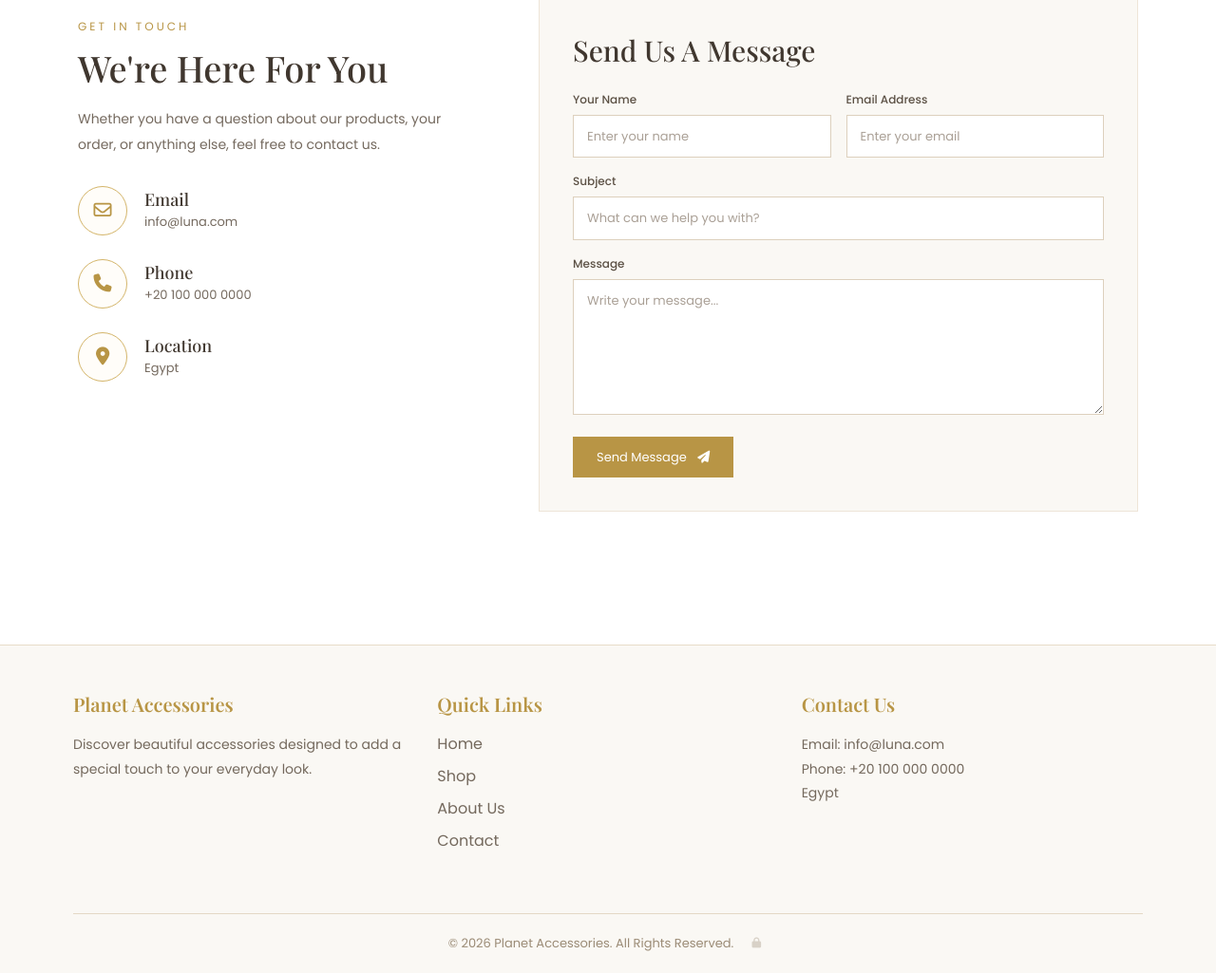
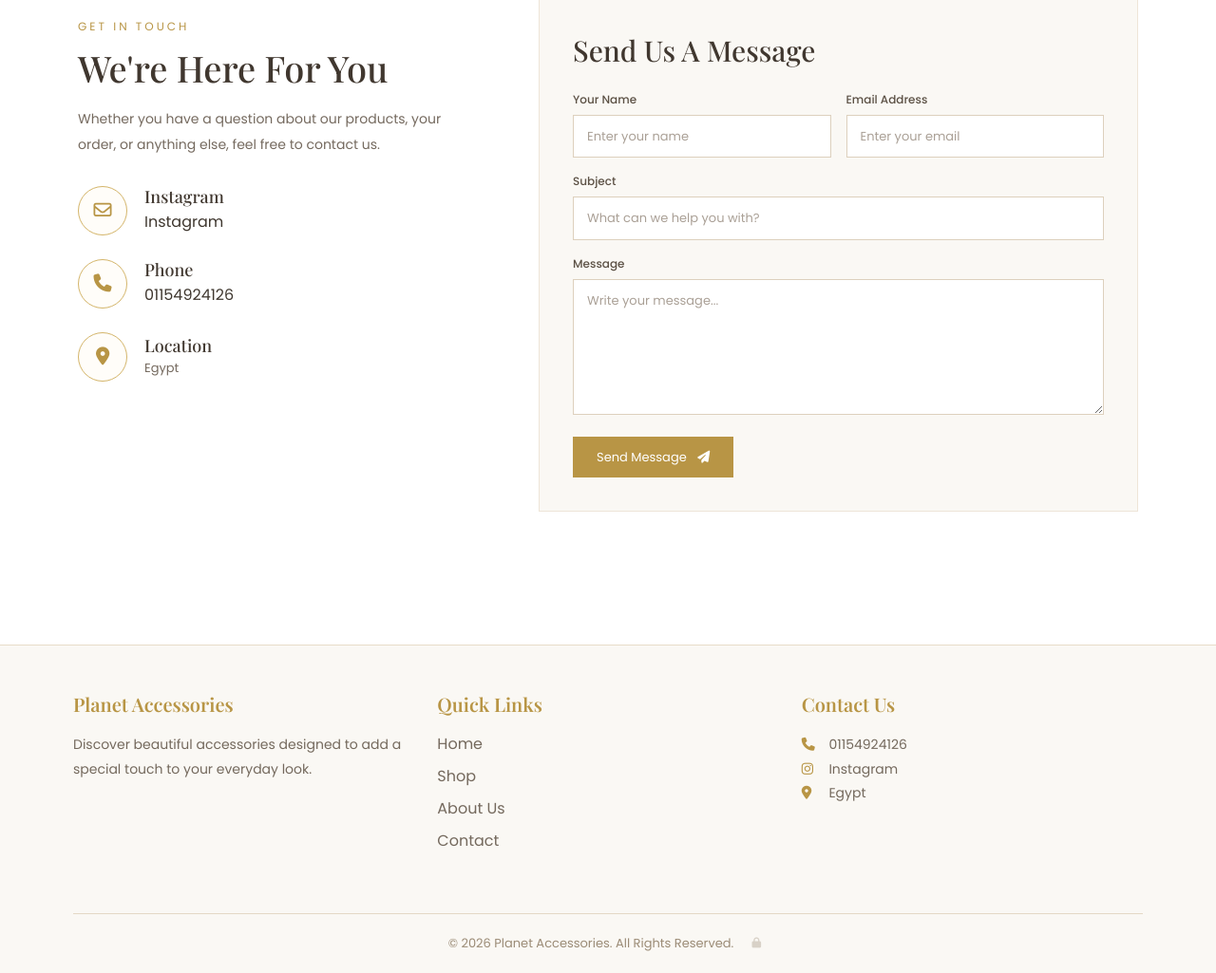
Before and after one commit to kh0165/planet-accessories, a Django app: page /contact/ in a window 1280 px wide. Shown: the part 369-1394 px from the top of the page at 95% size. Run offline with Django 5.2, Linux system fonts and the light colour scheme.

Commit message:
Update contact information and page styling

```diff
--- a/static/css/style.css
+++ b/static/css/style.css
@@ -3508,3 +3508,21 @@ main {
     }
 
 }
+
+/* ================= FOOTER CONTACT ================= */
+
+.footer-contact-link {
+    color: inherit;
+    text-decoration: none;
+    transition: 0.3s ease;
+}
+
+.footer-contact-link:hover {
+    color: #b89545;
+}
+
+.footer-contact-icon {
+    width: 20px;
+    margin-right: 5px;
+    color: #b89545;
+}
--- a/templates/base.html
+++ b/templates/base.html
@@ -153,11 +153,31 @@
                     </h5>
 
                     <p class="footer-text">
-                        Email: info@luna.com
+
+                        <i class="fa-solid fa-phone footer-contact-icon"></i>
+                        <a
+                            href="tel:01154924126"
+                            class="footer-contact-link"
+                        >
+                            01154924126
+                        </a>
+
                         <br>
-                        Phone: +20 100 000 0000
+
+                        <i class="fa-brands fa-instagram footer-contact-icon"></i>
+                        <a
+                            href="https://www.instagram.com/planet_accessorise?igsh=ODlkeGM5dTNxbG5m"
+                            target="_blank"
+                            class="footer-contact-link"
+                        >
+                            Instagram
+                        </a>
+
                         <br>
+
+                        <i class="fa-solid fa-location-dot footer-contact-icon"></i>
                         Egypt
+
                     </p>
 
                 </div>
--- a/templates/store/checkout.html
+++ b/templates/store/checkout.html
@@ -252,7 +252,7 @@ Checkout | Planet Accessories
                                 </p>
 
                                 <strong>
-                                    01552798273
+                                    01020739258
                                 </strong>
 
                             </div>
--- a/templates/store/contact.html
+++ b/templates/store/contact.html
@@ -65,8 +65,14 @@ Contact Us | Planet Accessories
                     </div>
 
                     <div>
-                        <h4>Email</h4>
-                        <p>info@luna.com</p>
+                        <h4>Instagram</h4>
+                        <a
+                            href="https://www.instagram.com/planet_accessorise?igsh=ODlkeGM5dTNxbG5m"
+                            target="_blank"
+                            class="footer-contact-link"
+                        >
+                            Instagram
+                        </a>
                     </div>
 
                 </div>
@@ -82,7 +88,12 @@ Contact Us | Planet Accessories
 
                     <div>
                         <h4>Phone</h4>
-                        <p>+20 100 000 0000</p>
+                        <a
+                            href="tel:01154924126"
+                            class="footer-contact-link"
+                        >
+                            01154924126
+                        </a>
                     </div>
 
                 </div>
```
